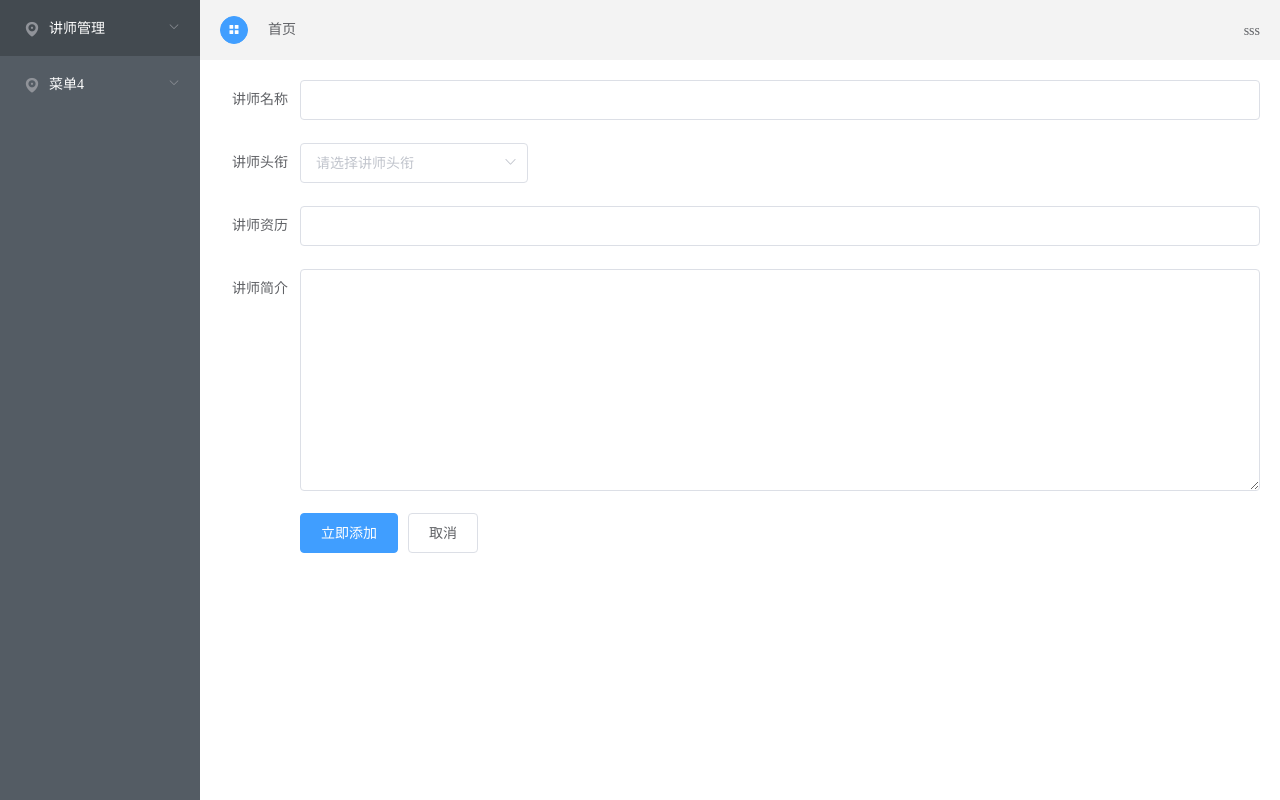
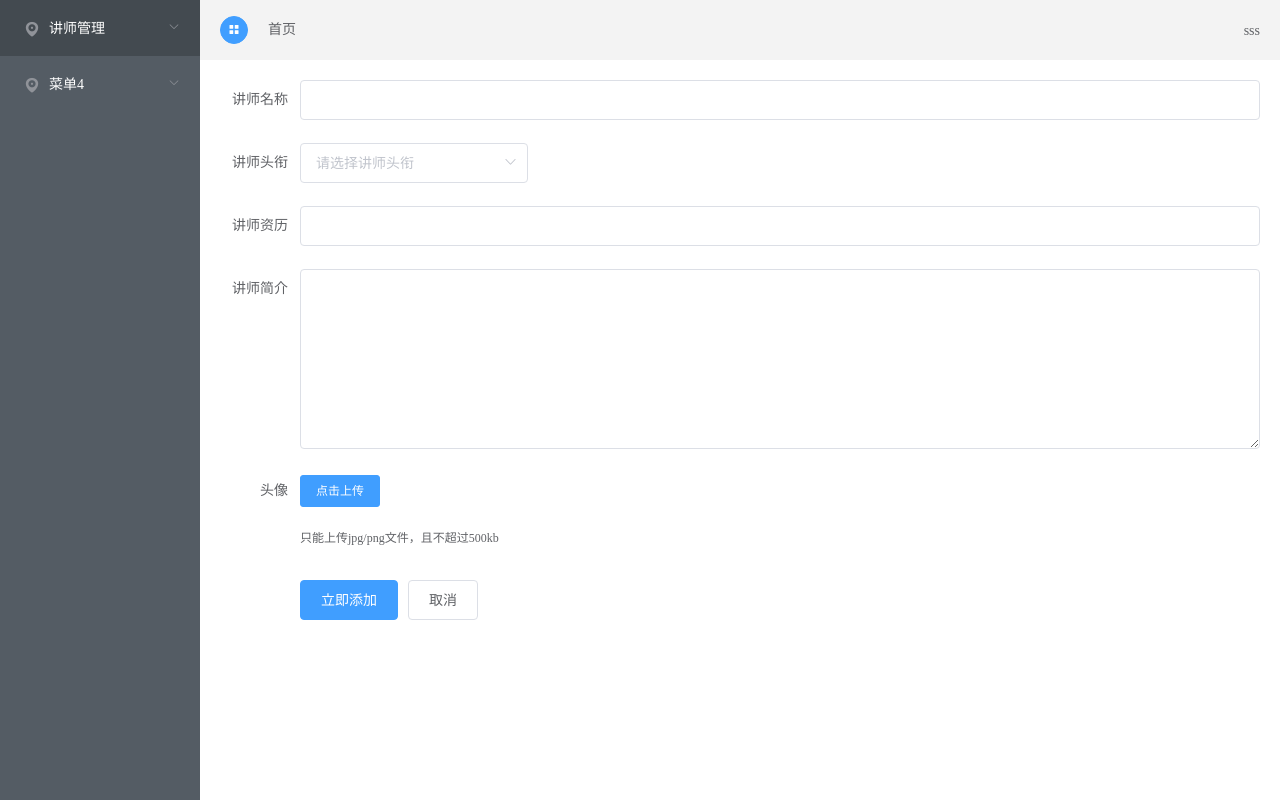
Before and after one commit to chintensakai/chins-edu-admin-frontend, a Vue app: page /teacher-form in a window 1280 px wide. Built offline with nearby package versions, Linux system fonts and the light colour scheme.

Commit message:
chins: 上传头像功能完成

```diff
--- a/src/main.js
+++ b/src/main.js
@@ -6,7 +6,7 @@ import store from './store'
 import { Button,  Container, Header, Aside, Main, Menu, Submenu, MenuItem, MenuItemGroup,
   Dropdown, DropdownMenu, DropdownItem, Breadcrumb, BreadcrumbItem,
   Table, TableColumn, Pagination, Form, FormItem, Input, Select, Option,
-  MessageBox, Message } from 'element-ui';
+  MessageBox, Message, Upload } from 'element-ui';
 
 Vue.use(Button)
 Vue.use(Container)
@@ -30,6 +30,7 @@ Vue.use(FormItem);
 Vue.use(Input);
 Vue.use(Select);
 Vue.use(Option);
+Vue.use(Upload);
 
 Vue.prototype.$confirm = MessageBox.confirm;
 Vue.prototype.$message = Message;
--- a/src/views/TeacherInfoForm.vue
+++ b/src/views/TeacherInfoForm.vue
@@ -14,7 +14,24 @@
         <el-input v-model="form.career"></el-input>
       </el-form-item>
       <el-form-item label="讲师简介">
-        <el-input type="textarea" :rows="10" v-model="form.intro"></el-input>
+        <el-input type="textarea" :rows="8" v-model="form.intro"></el-input>
+      </el-form-item>
+      <el-form-item label="头像">
+        <el-upload
+          class="upload-demo"
+          :action="uploadUrl"
+          :on-preview="handlePreview"
+          :on-remove="handleRemove"
+          :on-success="uploadFile"
+          list-type="picture"
+          :multiple="false"
+          show-file-list
+        >
+          <el-button size="small" type="primary">点击上传</el-button>
+          <div slot="tip" class="el-upload__tip">
+            只能上传jpg/png文件，且不超过500kb
+          </div>
+        </el-upload>
       </el-form-item>
       <el-form-item>
         <el-button type="primary" @click="onSubmit">立即添加</el-button>
@@ -36,7 +53,10 @@ export default {
         level: "",
         career: "",
         intro: "",
+        avatar: "",
       },
+      // url应该在配置文件中导出
+      uploadUrl: "http://localhost:8002/service.oss/upload-file",
     };
   },
   computed: {
@@ -88,6 +108,14 @@ export default {
           });
       }
     },
+    uploadFile(response, file, fileList) {
+      // console避免eslint
+      console.log(file)
+      console.log(fileList)
+      if (response.code == 20000) {
+        this.form.avatar = response.data.url;
+      }
+    },
   },
   // created只会执行一次
   created() {
@@ -95,7 +123,7 @@ export default {
   },
   watch: {
     $route(to, from) {
-      console.log(to + from)
+      console.log(to + from);
       // 路由变化
       this.init();
     },
```
